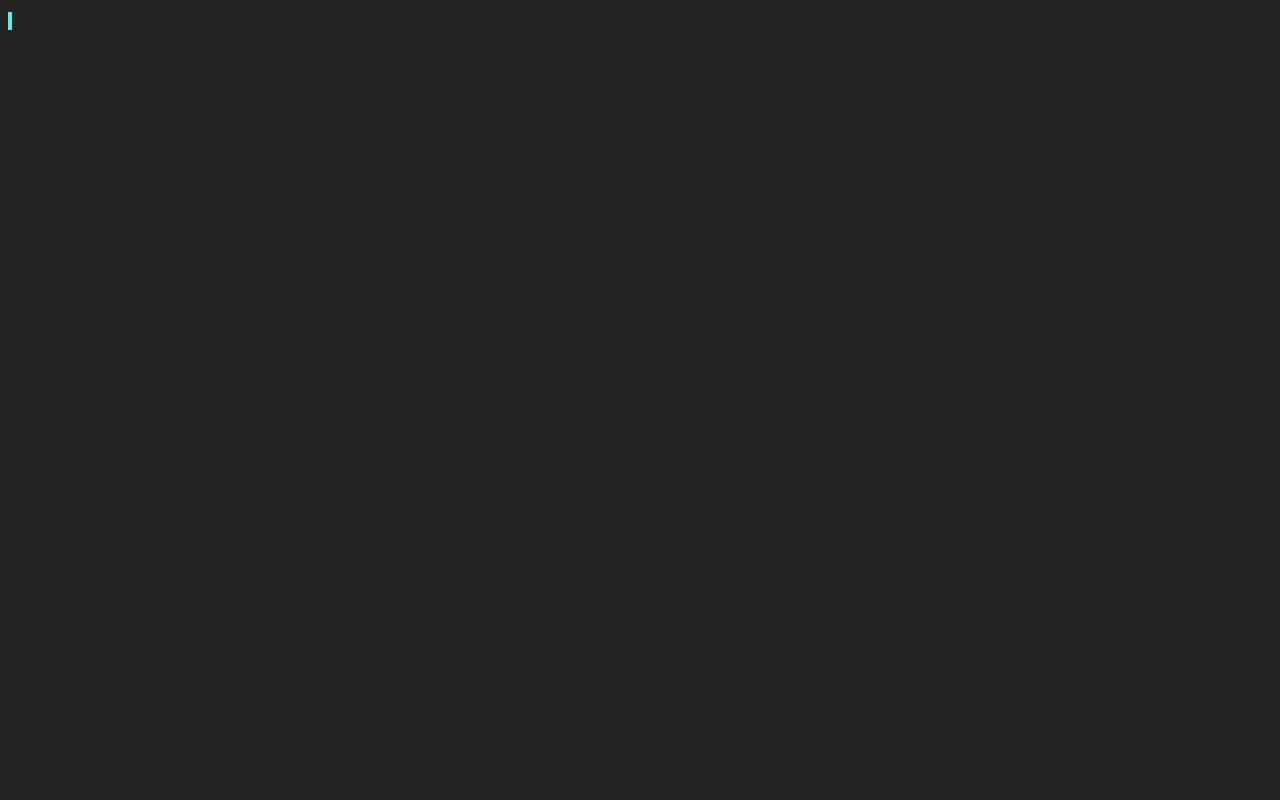
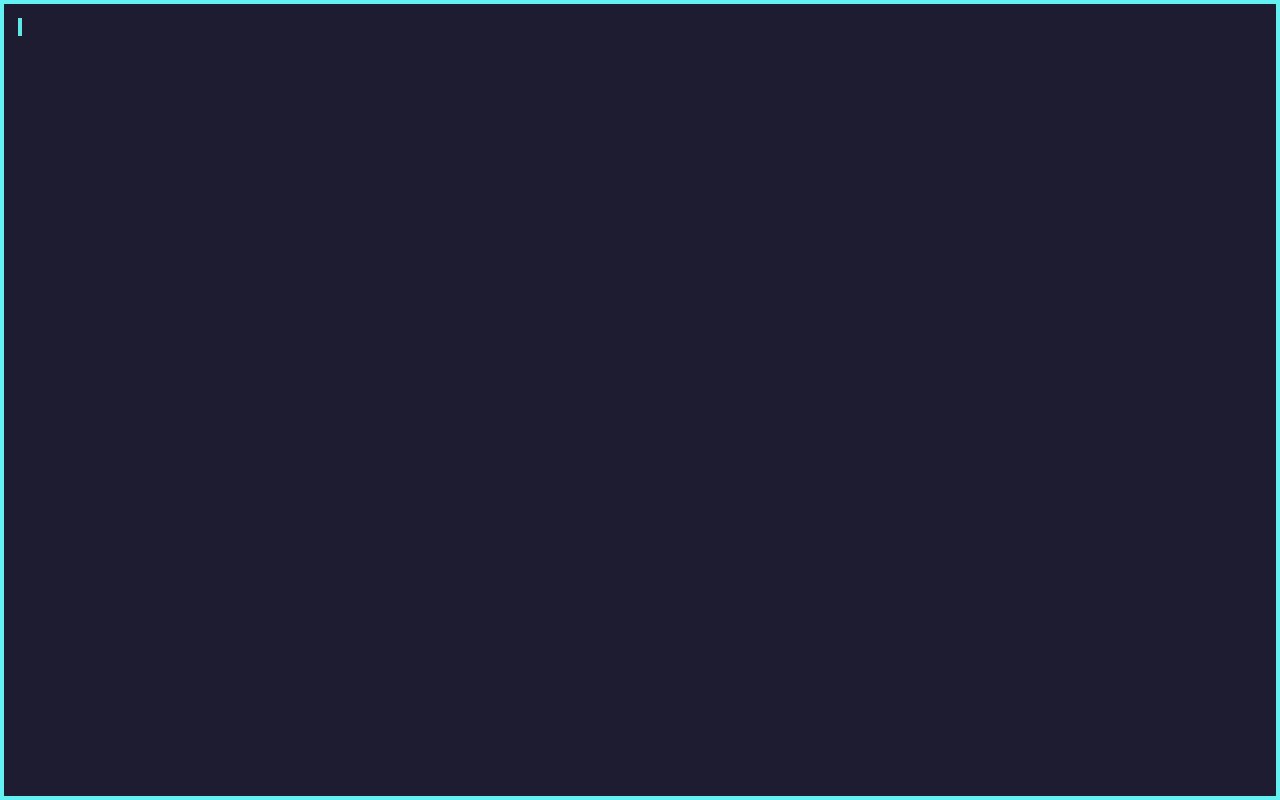
Before and after one commit to jaumecapdevila/jterm, a React (Vite) app: page / in a window 1280 px wide. Built offline with nearby package versions, Linux system fonts and the light colour scheme.

Commit message:
add some basic terminal styles

```diff
--- a/src/index.css
+++ b/src/index.css
@@ -1,11 +1,15 @@
 :root {
+  --color-fg: #cbe3e7;
+  --color-bg: #1e1c31;
+  --color-accent: #63f2f1;
+
   font-family: Inter, system-ui, Avenir, Helvetica, Arial, sans-serif;
   line-height: 1.5;
   font-weight: 400;
 
   color-scheme: light dark;
-  color: rgba(255, 255, 255, 0.87);
-  background-color: #242424;
+  color: var(--color-fg);
+  background-color: var(--color-bg);
 
   font-synthesis: none;
   text-rendering: optimizeLegibility;
@@ -13,3 +17,18 @@
   -moz-osx-font-smoothing: grayscale;
   -webkit-text-size-adjust: 100%;
 }
+
+html {
+  height: 100%;
+}
+
+body {
+  box-sizing: border-box;
+  min-height: 100%;
+  margin: 0;
+  border: 4px solid var(--color-accent);
+}
+
+#root {
+  padding: 10px 14px;
+}
```
